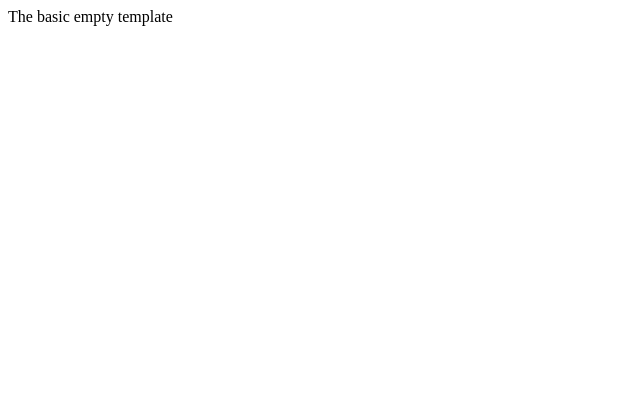
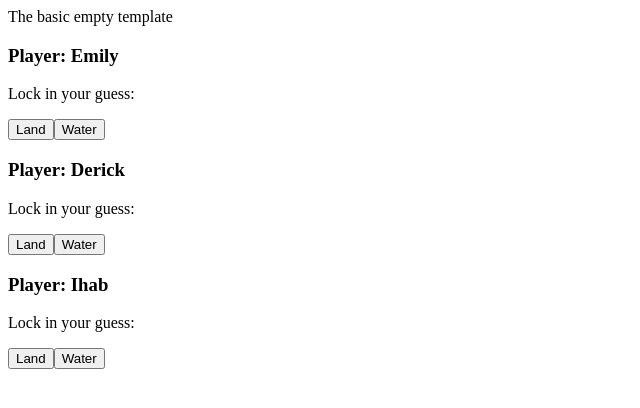
Before and after one commit to emigraced/on-water, a React (Create React App) app: page / in a window 1280 px wide. Shown: the top 408 px of the page, without its empty margins (0-640 px from the left). Built offline with nearby package versions, Linux system fonts and the light colour scheme.

Commit message:
created player card which accepts a name prop, stores the player's guess in state, and doesn't allow players to change their answers.

```diff
--- a/src/components/App.js
+++ b/src/components/App.js
@@ -1,9 +1,14 @@
 import React from 'react'
+import { PlayerCard } from './PlayerCard'
 
 const App = () => {
   return (
     <div >
           The basic empty template
+
+          <PlayerCard name="Emily"/>
+          <PlayerCard name="Derick"/>
+          <PlayerCard name="Ihab"/>
     </div>
   )
 }
--- /dev/null
+++ b/src/components/PlayerCard.js
@@ -0,0 +1,24 @@
+import React, {useState} from 'react'
+
+export const PlayerCard = ({name}) => {
+
+    const [selection, setSelection] = useState("")
+
+    function handleButton(event) {
+        setSelection(event.target.value)
+    }
+
+    return (
+        <div>
+            <h3>Player: {name}</h3>
+            <p>Lock in your guess:</p>
+            {!selection &&
+                <>
+                <button value="Land" onClick={handleButton}>Land</button>
+                <button value="Water" onClick={handleButton}>Water</button>
+                </>
+            }
+            {selection && <p>You chose: {selection}</p>}
+        </div>
+    )
+}
```
